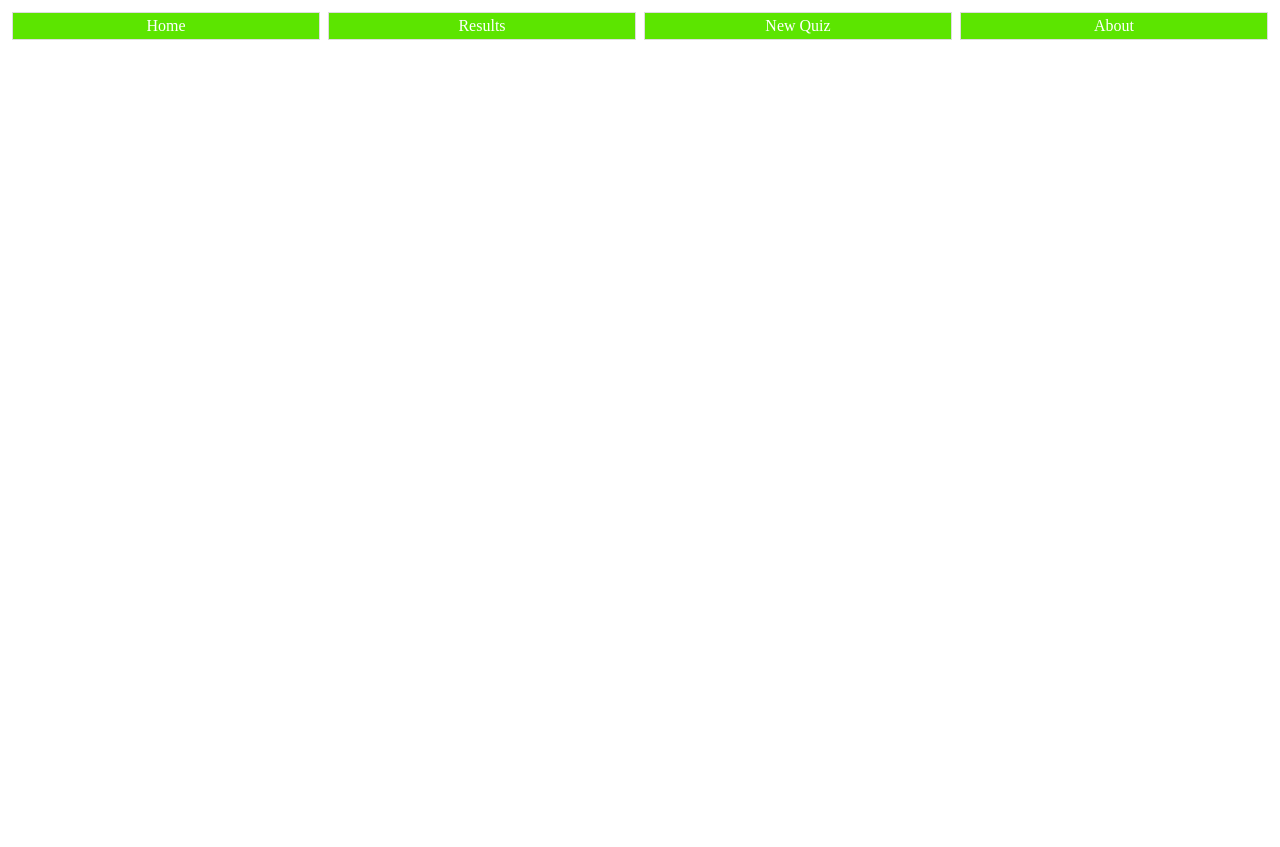
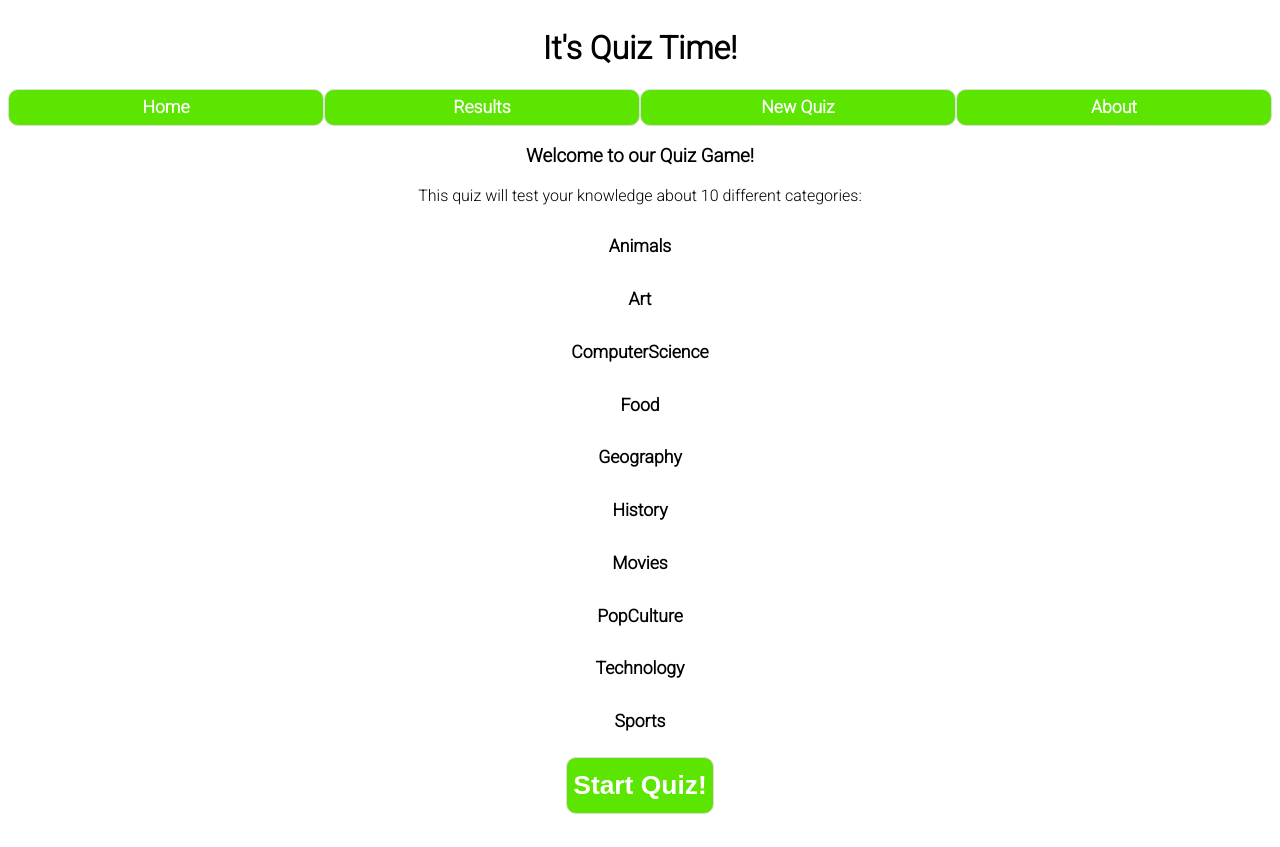
Before and after one commit to lachezar-georgiev/QuizTime, an Angular app in the folder QuizTime.Client/: page / in a window 1280 px wide. Before the commit the page ends 800 px from the top, so only its background shows below. Built offline with nearby package versions, Linux system fonts and the light colour scheme.

Commit message:
feat(client): add styling to home page

```diff
--- a/QuizTime.Client/projects/quiz-time-app/src/app/app-routing.module.ts
+++ b/QuizTime.Client/projects/quiz-time-app/src/app/app-routing.module.ts
@@ -1,7 +1,14 @@
 import { NgModule } from '@angular/core';
 import { RouterModule, Routes } from '@angular/router';
+import { AppComponent } from './app.component';
+import { HomeComponent } from './components/home/home.component';
+import { QuizComponent } from './components/quiz/quiz.component';
 
-const routes: Routes = [];
+const routes: Routes = [
+  { path: 'quiz', component: QuizComponent },
+  { path: '**', component: HomeComponent },
+  { path: '', component: HomeComponent }
+];
 
 @NgModule({
   imports: [RouterModule.forRoot(routes)],
--- a/QuizTime.Client/projects/quiz-time-app/src/app/app.component.html
+++ b/QuizTime.Client/projects/quiz-time-app/src/app/app.component.html
@@ -1,6 +1,12 @@
+<header>
+    <h1>It's Quiz Time!</h1>
+</header>
+
 <nav class="flex-container">
-    <a href="#" class="flex-item">Home</a>
+    <a href="#" class="flex-item" routerLink="/">Home</a>
     <a href="#" class="flex-item">Results</a>
-    <a href="#" class="flex-item">New Quiz</a>
+    <a href="#" class="flex-item" routerLink="/quiz">New Quiz</a>
     <a href="#" class="flex-item">About</a>
 </nav>
+
+<router-outlet></router-outlet>
--- a/QuizTime.Client/projects/quiz-time-app/src/app/app.component.scss
+++ b/QuizTime.Client/projects/quiz-time-app/src/app/app.component.scss
@@ -1,22 +1,34 @@
 .flex-container {
     display: flex;
     justify-content: space-around;
-    flex-flow: column wrap;
+    flex-flow: row wrap;
   }
 
 @media only screen and (min-width: 768px) {
     .flex-container {
         flex-flow: row wrap;
+        justify-content: space-around;
     }
 }
 
-.flex-item{
+.flex-item {
     flex: 1;
     text-align: center;
-    margin: 0.25em;
-    padding: 0.25em;
-    border: 1px solid rgb(221, 221, 221);
+    text-decoration: none;
+    border: 1px solid #dddddd;
+    border-radius: 10px;
     background: #5ce500;
     color: white;
-    text-decoration: none;
+    font-size: 1.1em;
+    font-weight: bold;
+    line-height: 2em;
+
+    &:hover {
+        background: tomato;
+        transition: 0.5s;
+    }
 }
+
+h1 {
+    text-align: center;
+}
--- a/QuizTime.Client/projects/quiz-time-app/src/app/app.module.ts
+++ b/QuizTime.Client/projects/quiz-time-app/src/app/app.module.ts
@@ -3,10 +3,14 @@ import { BrowserModule } from '@angular/platform-browser';
 
 import { AppRoutingModule } from './app-routing.module';
 import { AppComponent } from './app.component';
+import { QuizComponent } from './components/quiz/quiz.component';
+import { HomeComponent } from './components/home/home.component';
 
 @NgModule({
   declarations: [
-    AppComponent
+    AppComponent,
+    QuizComponent,
+    HomeComponent
   ],
   imports: [
     BrowserModule,
--- /dev/null
+++ b/QuizTime.Client/projects/quiz-time-app/src/app/components/home/home.component.html
@@ -0,0 +1,27 @@
+<section>
+    <article>
+        <h3>Welcome to our Quiz Game!</h3>
+    </article>
+    <article>
+        <span class="subtitle">
+            This quiz will test your knowledge about 10 different categories:
+        </span>
+            <ul class="flex-container">
+                <li class="flex-item">Animals</li>
+                <li class="flex-item">Art</li>
+                <li class="flex-item">ComputerScience</li>
+                <li class="flex-item">Food</li>
+                <li class="flex-item">Geography</li>
+                <li class="flex-item">History</li>
+                <li class="flex-item">Movies</li>
+                <li class="flex-item">PopCulture</li>
+                <li class="flex-item">Technology</li>
+                <li class="flex-item">Sports</li>
+                <li class="flex-item">
+                    <button class="primary" routerLink="/quiz">
+                        Start Quiz!
+                    </button>
+                </li>
+            </ul>
+    </article>
+</section>
--- /dev/null
+++ b/QuizTime.Client/projects/quiz-time-app/src/app/components/home/home.component.scss
@@ -0,0 +1,24 @@
+h3 {
+    text-align: center;
+}
+
+.flex-container {
+    display: flex;
+    justify-content: center;
+    flex-flow: column wrap;
+}
+
+ul {
+    position: relative;
+    padding-left: 0;
+}
+
+li.flex-item {
+    list-style: none;
+    text-align: center;
+    font-size: 1.1em;
+    font-weight: bold;
+    line-height: 2em;
+    margin: 0.25em;
+    padding: 0.25em;
+}
--- /dev/null
+++ b/QuizTime.Client/projects/quiz-time-app/src/app/components/home/home.component.ts
@@ -0,0 +1,15 @@
+import { Component, OnInit } from '@angular/core';
+
+@Component({
+  selector: 'app-home',
+  templateUrl: './home.component.html',
+  styleUrls: ['./home.component.scss']
+})
+export class HomeComponent implements OnInit {
+
+  constructor() { }
+
+  ngOnInit(): void {
+  }
+
+}
--- /dev/null
+++ b/QuizTime.Client/projects/quiz-time-app/src/app/components/quiz/quiz.component.html
@@ -0,0 +1 @@
+<p>quiz works!</p>
--- /dev/null
+++ b/QuizTime.Client/projects/quiz-time-app/src/app/components/quiz/quiz.component.ts
@@ -0,0 +1,15 @@
+import { Component, OnInit } from '@angular/core';
+
+@Component({
+  selector: 'app-quiz',
+  templateUrl: './quiz.component.html',
+  styleUrls: ['./quiz.component.scss']
+})
+export class QuizComponent implements OnInit {
+
+  constructor() { }
+
+  ngOnInit(): void {
+  }
+
+}
--- a/QuizTime.Client/projects/quiz-time-app/src/index.html
+++ b/QuizTime.Client/projects/quiz-time-app/src/index.html
@@ -6,6 +6,8 @@
   <base href="/">
   <meta name="viewport" content="width=device-width, initial-scale=1">
   <link rel="icon" type="image/x-icon" href="favicon.ico">
+  <link rel="preconnect" href="https://fonts.gstatic.com">
+  <link href="https://fonts.googleapis.com/css2?family=Roboto:wght@300&display=swap" rel="stylesheet">
 </head>
 <body>
   <app-root></app-root>
--- a/QuizTime.Client/projects/quiz-time-app/src/styles.scss
+++ b/QuizTime.Client/projects/quiz-time-app/src/styles.scss
@@ -1 +1,26 @@
 /* You can add global styles to this file, and also import other style files */
+body {
+    margin: 0.25em;
+    padding: 0.25em;
+    font-family: 'Roboto', sans-serif;
+}
+
+.subtitle {
+    text-align: center;
+    display: block
+}
+
+.primary {
+    border-radius: 10px;
+    background: #5ce500;
+    color: white;
+    line-height: 2em;
+    border: 1px solid #dddddd;
+    font-weight: bold;
+    font-size: 1.5em;
+    cursor: pointer;
+    &:hover{
+        background: tomato;
+        border: none;
+    }
+}
```
Also changed, not shown: QuizTime.Client/projects/quiz-time-app/src/app/components/quiz/quiz.component.scss (added), 2 other files (tests, documents, lock files or other folders).
